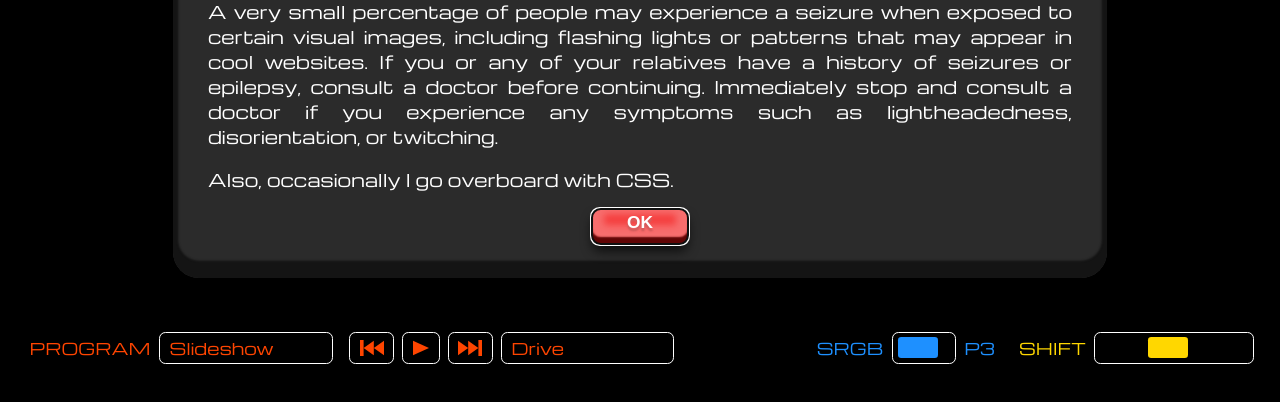
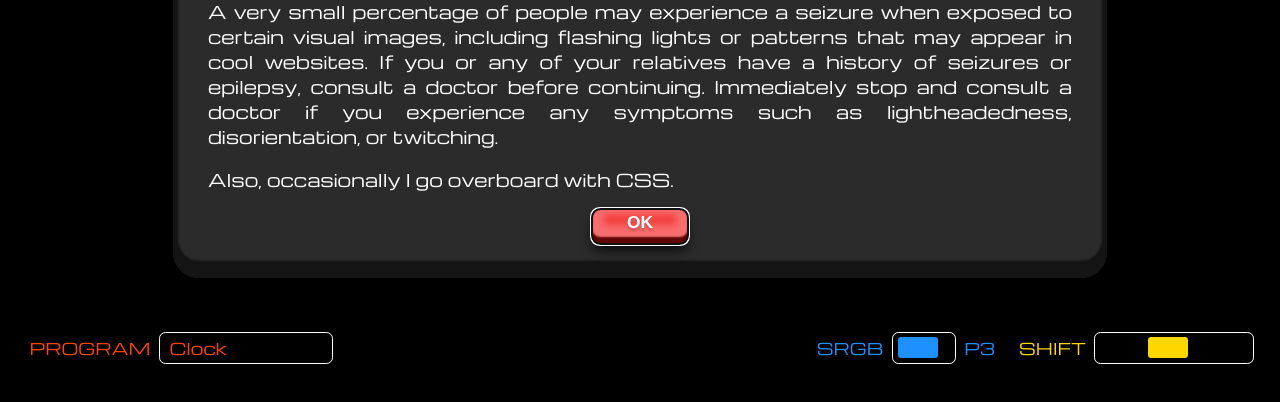
Before and after one commit to Rezmason/birefringence-lcd, a plain HTML site: page index.html in a window 1280 px wide. Shown: the part 318-720 px from the top of the page. Drawn offline with Linux system fonts and the light colour scheme; no server answers.

Commit message:
add basic clock

```diff
--- a/index.html
+++ b/index.html
@@ -23,6 +23,7 @@
 				<label for="prog-select">PROGRAM</label>
 				<select name="prog-select" class="prog-select">
 					<optgroup label="4-color digital">
+						<option value="clock">Clock</option>
 						<option value="slideshow">Slideshow</option>
 						<option value="life">Life</option>
 						<option value="globe">Globe</option>
--- /dev/null
+++ b/js/demos/clock.js
@@ -0,0 +1,125 @@
+import createDemo from "./demo.js";
+import font from "./font.js"
+
+const scenes = [
+	{ name: "Built-in Demo", id: "built-in-demo", first: 0, last: 27 },
+	{ name: "Drive", id: "drive", first: 29, last: 88 },
+	{ name: "Seaside", id: "seaside", first: 89, last: 148 },
+	{ name: "Safari", id: "safari", first: 158, last: 171 }, // TODO: complete
+	{ name: "Posy's Tour", id: "posy-tour", first: 172, last: 265 },
+	{ name: "Illustrations", id: "illustrations", first: 218, last: 233 },
+	{ name: "Desktop Menu", id: "desktop-menu", first: 258, last: 264 },
+	{ name: "All", id: "all", first: 0, last: 265 },
+];
+
+const [slideWidth, slideHeight] = [95, 32];
+const imageSheet = new Image();
+imageSheet.src = "./assets/posy.bmp";
+const imageLoad = imageSheet.decode().then(() => {
+  const canvas = document.createElement("canvas");
+  canvas.width = imageSheet.width;
+  canvas.height = imageSheet.height;
+  const ctx = canvas.getContext("2d", { willReadFrequently: true });
+  ctx.drawImage(imageSheet, 0, 0);
+  const imageData = [];
+  for (let i = 0; i < imageSheet.height; i += slideHeight) {
+    for (let j = 0; j < imageSheet.width; j += slideWidth) {
+      imageData.push(
+        ctx
+          .getImageData(j, i, slideWidth, slideHeight)
+          .data.map((n) => (n > 0x80 ? 0xff : 0x00))
+      );
+    }
+  }
+  return imageData;
+});
+
+export default () => {
+  let images = [];
+  let currentFrame = 0;
+  let totalFrames = 1;
+  let postFrame = null;
+  let currentScene = scenes.find((scene) => scene.id === "drive");
+  let timeout = null;
+
+  const start = (f) => {
+    postFrame = f;
+    postFrame(images[currentFrame]);
+    update();
+    setTimeout(update, 1000)
+  };
+
+  const stop = () => {
+    postFrame = null;
+    clearTimeout(timeout);
+	  timeout = null;
+  };
+
+  const update = () => {
+    changeSlide(1)
+    setTimeout(update, 1000)
+  };
+
+  const setSize = (size) => {
+    if (postFrame != null) {
+      postFrame(images[currentFrame]);
+    }
+  };
+
+  const changeSlide = (incr = 0) => {
+		if (currentFrame + incr > currentScene.last) {
+			currentFrame = currentScene.first;
+		} else if (currentFrame + incr < currentScene.first) {
+			currentFrame = currentScene.last;
+		} else {
+			currentFrame += incr;
+		}
+		console.log("Current frame:", currentScene.id, currentFrame);
+		if (postFrame != null && images[currentFrame]) {
+      let top = images[currentFrame]
+      let date = new Date().toDateString().toUpperCase()
+      let time = new Date().toLocaleTimeString().toUpperCase()
+      let dateGlyphs = Array.from(date).map((char)=>font[char]?.map((row)=>Array.from(row).map((char) => char === '*' ? [0,0,0xff,0xff]:[0xff,0xff,0xff,0xff])))
+      let timeGlyphs = Array.from(time).map((char)=>font[char]?.map((row)=>Array.from(row).map((char) => char === '*' ? [0,0,0xff,0xff]:[0xff,0xff,0xff,0xff])))
+      for (let i = 0; i < slideWidth*4; i++) {
+        for (let j = 0; j < slideHeight; j++) {
+          if(j > slideHeight/2) {
+            top[(j * slideWidth*4) + i] = 0xff
+            top[((j * slideWidth*4) + i)+1] = 0xff
+            top[((j * slideWidth*4) + i)+2] = 0xff
+          }
+        }
+      }
+      const offset = slideHeight/2+1
+      for (let i = 0; i < time.length; i++) {
+        for (let py = 0; py < 7; py ++) {
+          for (let px = 0; px < 5; px ++) {
+            for(const [index,channel] of timeGlyphs[i][py][px].entries()) {
+              top[(((py+offset) * (slideWidth*4)) + ((i*5*4)+(px*4)))+index] = channel
+            }
+            //top[((py+(slideHeight/2+1)) * slideWidth*4) + (i*px)] = dateGlyphs[i][py][px]
+          }
+        }
+      }
+			postFrame(top);
+		}
+	};
+
+
+  (async () => {
+    images = await imageLoad;
+    totalFrames = images.length - 5;
+    currentFrame = 0;
+    changeSlide();
+  })();
+
+  return {
+    ...createDemo({
+      start,
+      stop,
+      setSize,
+      requiredSize: [slideWidth, slideHeight],
+    }),
+    changeSlide,
+  };
+};
--- /dev/null
+++ b/js/demos/font.js
@@ -0,0 +1,371 @@
+export default {
+    'A': [
+        ' *** ',
+        '*   *',
+        '*   *',
+        '*****',
+        '*   *',
+        '*   *',
+        '*   *'
+    ],
+    'B': [
+        '**** ',
+        '*   *',
+        '*   *',
+        '**** ',
+        '*   *',
+        '*   *',
+        '**** '
+    ],
+    'C': [
+        ' *** ',
+        '*   *',
+        '*    ',
+        '*    ',
+        '*    ',
+        '*   *',
+        ' *** '
+    ],
+    'D': [
+        '***  ',
+        '*  * ',
+        '*   *',
+        '*   *',
+        '*   *',
+        '*  * ',
+        '***  '
+    ],
+    'E': [
+        '*****',
+        '*    ',
+        '*    ',
+        '*****',
+        '*    ',
+        '*    ',
+        '*****'
+    ],
+    'F': [
+        '*****',
+        '*    ',
+        '*****',
+        '*    ',
+        '*    ',
+        '*    ',
+        '*    '
+    ],
+    'G': [
+        ' *** ',
+        '*   *',
+        '*    ',
+        '*  **',
+        '*   *',
+        '*   *',
+        ' *** '
+    ],
+    'H': [
+        '*   *',
+        '*   *',
+        '*****',
+        '*   *',
+        '*   *',
+        '*   *',
+        '*   *'
+    ],
+    'I': [
+        ' *** ',
+        '  *  ',
+        '  *  ',
+        '  *  ',
+        '  *  ',
+        '  *  ',
+        ' *** '
+    ],
+    'J': [
+        '    *',
+        '    *',
+        '    *',
+        '    *',
+        '    *',
+        '*   *',
+        ' *** '
+    ],
+    'K': [
+        '*   *',
+        '*  * ',
+        '**   ',
+        '*  * ',
+        '*   *',
+        '*   *',
+        '*   *'
+    ],
+    'L': [
+        '*    ',
+        '*    ',
+        '*    ',
+        '*    ',
+        '*    ',
+        '*    ',
+        '*****'
+    ],
+    'M': [
+        '*   *',
+        '** **',
+        '* * *',
+        '*   *',
+        '*   *',
+        '*   *',
+        '*   *'
+    ],
+    'N': [
+        '*   *',
+        '*   *',
+        '**  *',
+        '* * *',
+        '*  **',
+        '*   *',
+        '*   *'
+    ],
+    'O': [
+        ' *** ',
+        '*   *',
+        '*   *',
+        '*   *',
+        '*   *',
+        '*   *',
+        ' *** '
+    ],
+    'P': [
+        '*****',
+        '*   *',
+        '*****',
+        '*    ',
+        '*    ',
+        '*    ',
+        '*    '
+    ],
+    'Q': [
+        ' *** ',
+        '*   *',
+        '*   *',
+        '*   *',
+        '*  **',
+        ' *** ',
+        '    *'
+    ],
+    'R': [
+        '*****',
+        '*   *',
+        '*****',
+        '*  * ',
+        '*   *',
+        '*   *',
+        '*   *'
+    ],
+    'S': [
+        ' *** ',
+        '*    ',
+        '*    ',
+        ' *** ',
+        '    *',
+        '    *',
+        ' *** ',
+    ],
+    'T': [
+        '*****',
+        '  *  ',
+        '  *  ',
+        '  *  ',
+        '  *  ',
+        '  *  ',
+        '  *  '
+    ],
+    'U': [
+        '*   *',
+        '*   *',
+        '*   *',
+        '*   *',
+        '*   *',
+        '*   *',
+        ' *** '
+    ],
+    'V': [
+        '*   *',
+        '*   *',
+        '*   *',
+        '*   *',
+        '*   *',
+        ' * * ',
+        '  *  '
+    ],
+    'W': [
+        '*   *',
+        '*   *',
+        '*   *',
+        '* * *',
+        '** **',
+        '*   *',
+        '*   *'
+    ],
+    'X': [
+        '*   *',
+        '*   *',
+        ' * * ',
+        '  *  ',
+        ' * * ',
+        '*   *',
+        '*   *'
+    ],
+    'Y': [
+        '*   *',
+        '*   *',
+        ' * * ',
+        '  *  ',
+        '  *  ',
+        '  *  ',
+        '  *  '
+    ],
+    'Z': [
+        '*****',
+        '   * ',
+        '  *  ',
+        ' *   ',
+        '*    ',
+        '*****',
+        '     '
+    ],
+    ' ': [
+        '     ',
+        '     ',
+        '     ',
+        '     ',
+        '     ',
+        '     ',
+        '     '
+    ],
+    '0': [
+        ' *** ',
+        '*   *',
+        '*  **',
+        '* * *',
+        '**  *',
+        '*   *',
+        ' *** '
+    ],
+    '1': [
+        '  *  ',
+        ' **  ',
+        '  *  ',
+        '  *  ',
+        '  *  ',
+        '  *  ',
+        ' *** '
+    ],
+    '2': [
+        ' *** ',
+        '*   *',
+        '    *',
+        '   * ',
+        '  *  ',
+        ' *   ',
+        '*****'
+    ],
+    '3': [
+        ' *** ',
+        '*   *',
+        '    *',
+        '  ** ',
+        '    *',
+        '*   *',
+        ' *** '
+    ],
+    '4': [
+        '   * ',
+        '  ** ',
+        ' * * ',
+        '*****',
+        '   * ',
+        '   * ',
+        '   * '
+    ],
+    '5': [
+        '*****',
+        '*    ',
+        '**** ',
+        '    *',
+        '    *',
+        '*   *',
+        ' *** '
+    ],
+    '6': [
+        ' *** ',
+        '*    ',
+        '*    ',
+        '**** ',
+        '*   *',
+        '*   *',
+        ' *** '
+    ],
+    '7': [
+        '*****',
+        '    *',
+        '   * ',
+        '  *  ',
+        '  *  ',
+        '  *  ',
+        '  *  '
+    ],
+    '8': [
+        ' *** ',
+        '*   *',
+        '*   *',
+        ' *** ',
+        '*   *',
+        '*   *',
+        ' *** '
+    ],
+    '9': [
+        ' *** ',
+        '*   *',
+        '*   *',
+        ' ****',
+        '    *',
+        '    *',
+        ' *** '
+    ],
+    ':': [
+        '     ',
+        ' **  ',
+        ' **  ',
+        '     ',
+        ' **  ',
+        ' **  ',
+        '     '
+    ],
+    '(': [
+        ' *   ',
+        '  *  ',
+        '   * ',
+        '   * ',
+        '   * ',
+        '  *  ',
+        ' *   '
+    ],
+    ')': [
+        '   * ',
+        '  *  ',
+        ' *   ',
+        ' *   ',
+        ' *   ',
+        '  *  ',
+        '   * '
+    ],
+    '/': [
+        '    *',
+        '   * ',
+        '  *  ',
+        ' *   ',
+        '*    ',
+        '     ',
+        '     '
+    ]
+};
--- a/js/main.js
+++ b/js/main.js
@@ -4,6 +4,7 @@ import createVoltPass from "./volt-pass.js";
 import createLifeDemo from "./demos/conway-life.js";
 import createGlobeDemo from "./demos/globe.js";
 import createSlideshowDemo from "./demos/slideshow.js";
+import createClockDemo from "./demos/clock.js";
 import createTestPatternDemo from "./demos/test-pattern.js";
 
 const photosensitivityWarning = document.querySelector("dialog.photosensitivity-warning");
@@ -67,8 +68,9 @@ let i = 0;
 let interactive = false;
 let animating = false;
 let animationStart;
-let demoID = "slideshow";
+let demoID = "clock";
 const demos = {
+	clock: createClockDemo(),
 	slideshow: createSlideshowDemo(),
 	life: createLifeDemo(),
 	globe: createGlobeDemo(false),
```
